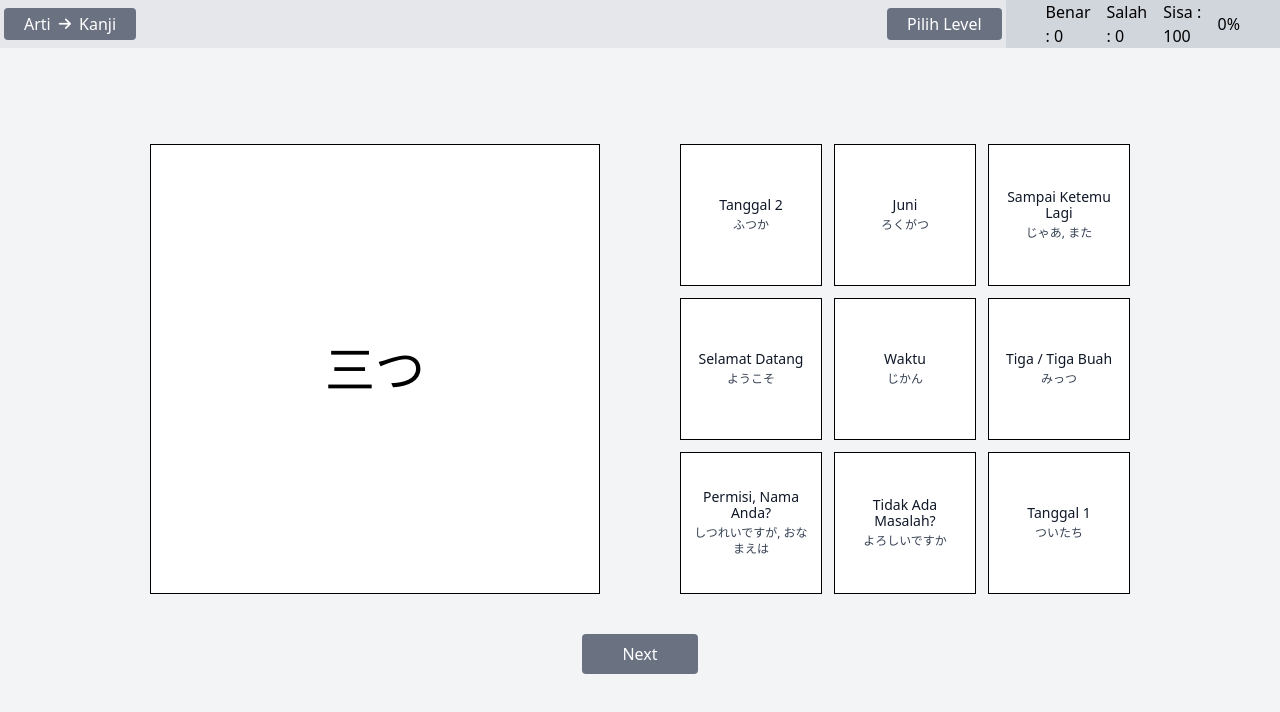
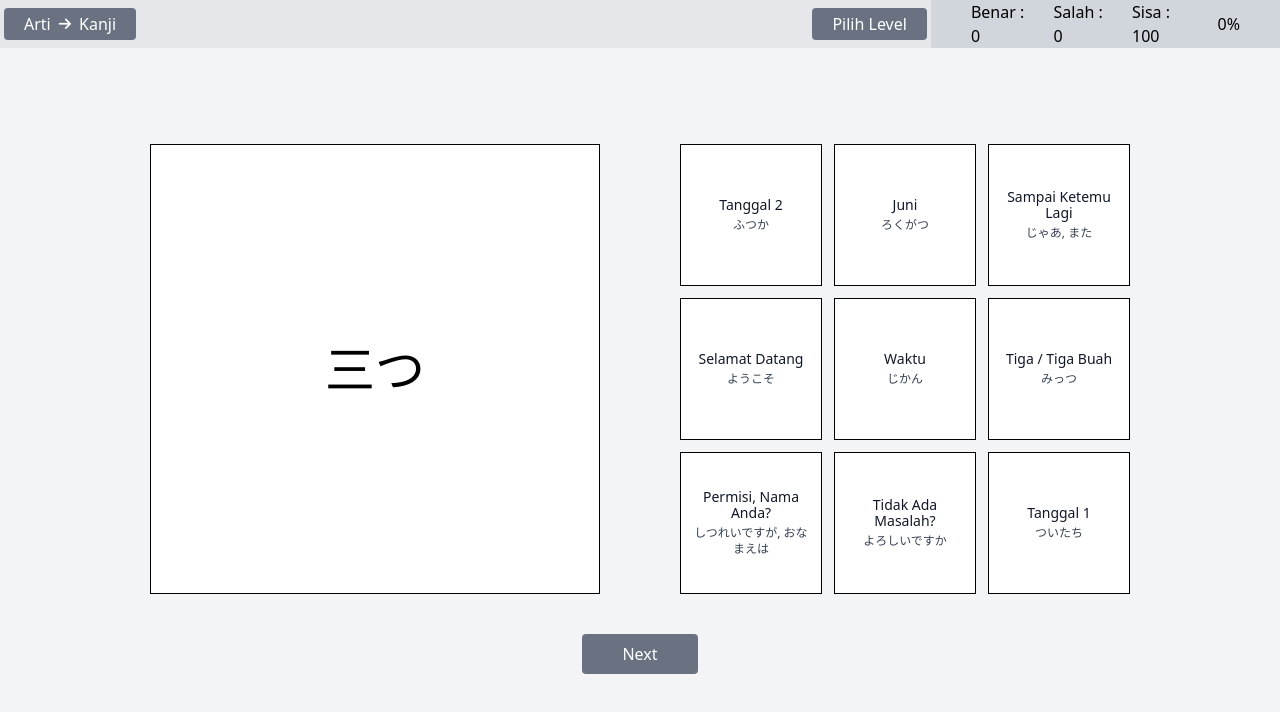
Before and after one commit to bobi1539/kotoba-fe, a Next.js app: page / in a window 1280 px wide. Shown: the top 712 px of the page. Built offline with nearby package versions, Linux system fonts and the light colour scheme.

Commit message:
Change css

```diff
--- a/app/page.tsx
+++ b/app/page.tsx
@@ -179,13 +179,11 @@ export default function Home() {
                         </button>
                     </div>
                 </div>
-                <div className="flex flex-col lg:flex-row gap-1 lg:gap-4">
-                    <div className="bg-gray-300 flex justify-between items-center gap-4 px-10 py-2 lg:py-0">
-                        <h1>Benar : {answerStatus.correct}</h1>
-                        <h1>Salah : {answerStatus.incorrect}</h1>
-                        <h1>Sisa : {answerStatus.remaining}</h1>
-                        <h1>{answerStatus.correctPercentage}%</h1>
-                    </div>
+                <div className="bg-gray-300 flex justify-between items-center gap-4 px-10 py-2 lg:py-0 lg:w-[450px]">
+                    <h1>Benar : {answerStatus.correct}</h1>
+                    <h1>Salah : {answerStatus.incorrect}</h1>
+                    <h1>Sisa : {answerStatus.remaining}</h1>
+                    <h1>{answerStatus.correctPercentage}%</h1>
                 </div>
             </div>
             <div className="w-full grid grid-cols-1 lg:grid-cols-2 gap-5 lg:gap-20 pt-5 lg:pt-24">
@@ -201,9 +199,9 @@ export default function Home() {
                     {isKanjiToMeaning ? (
                         <p className="text-[30px] lg:text-[50px] text-center">{question?.kanji}</p>
                     ) : (
-                        <div className="p-2">
+                        <div className="p-2 group">
                             <p className="text-[30px] lg:text-[50px] text-center capitalize">{question?.meaning}</p>
-                            <p className="text-sm lg:text-base text-center">{question?.hiragana}</p>
+                            <p className="text-sm lg:text-base text-center hidden group-hover:block">{question?.hiragana}</p>
                         </div>
                     )}
                 </div>
```
